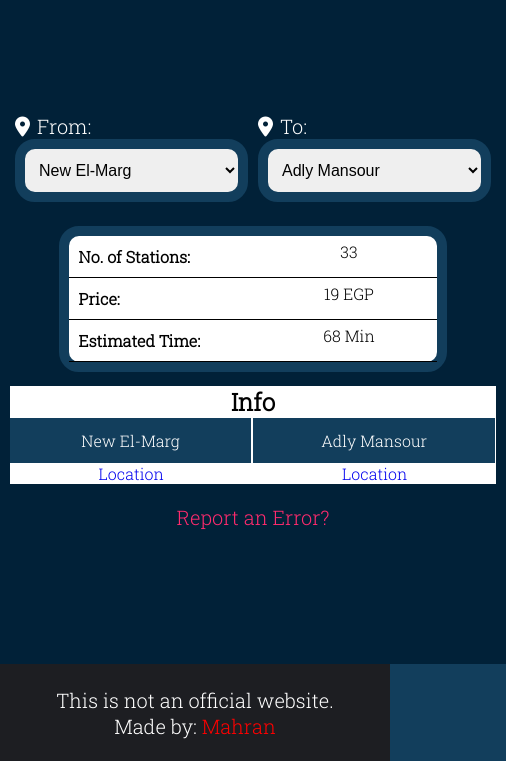
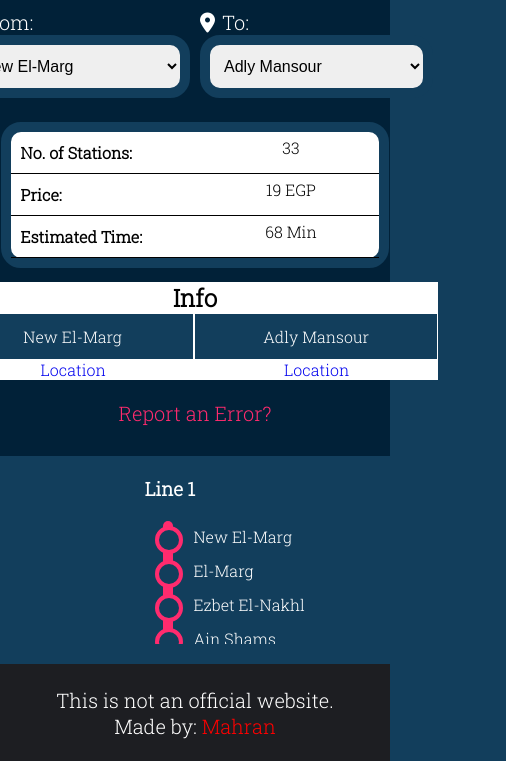
Before and after one commit to mahran-sayed/SubEgypt, a plain HTML site: page index.html in a window 390 px wide. Shown: the part 83-844 px from the top of the page, 506 px wide, since content can reach past the window. Drawn offline with Linux system fonts and the light colour scheme.

Commit message:
Editing JS paths

```diff
--- a/custom.js
+++ b/custom.js
@@ -1,4 +1,4 @@
-import Stations from './classes/Stations.js';
+import Stations from '/classes/Stations.js';
 
 // Declaring Variables
 const selectElemDiv = document.querySelectorAll(".destination-box select");
--- a/index.html
+++ b/index.html
@@ -109,6 +109,6 @@
     </footer>
 
     <script src="https://kit.fontawesome.com/e5f0d9a56a.js" crossorigin="anonymous"></script>
-    <script type = "module" src="./custom.js"></script>
+    <script type = "module" src="custom.js"></script>
 </body>
 </html>
--- a/style.css
+++ b/style.css
@@ -80,6 +80,7 @@ header::after{
     justify-content: center;
     height: 95%;
     overflow-y: scroll;
+    overflow-x: hidden;
     margin: 20px;
 }
 .path ul{
@@ -331,3 +332,10 @@ footer p a{
 ::-webkit-scrollbar-track{
     box-shadow: inset 0 0 5px var(--black);
 }
+
+/* Responsive */
+@media only screen and (max-width: 600px) {
+    .container{
+        flex-direction: column;
+    }
+}
```
